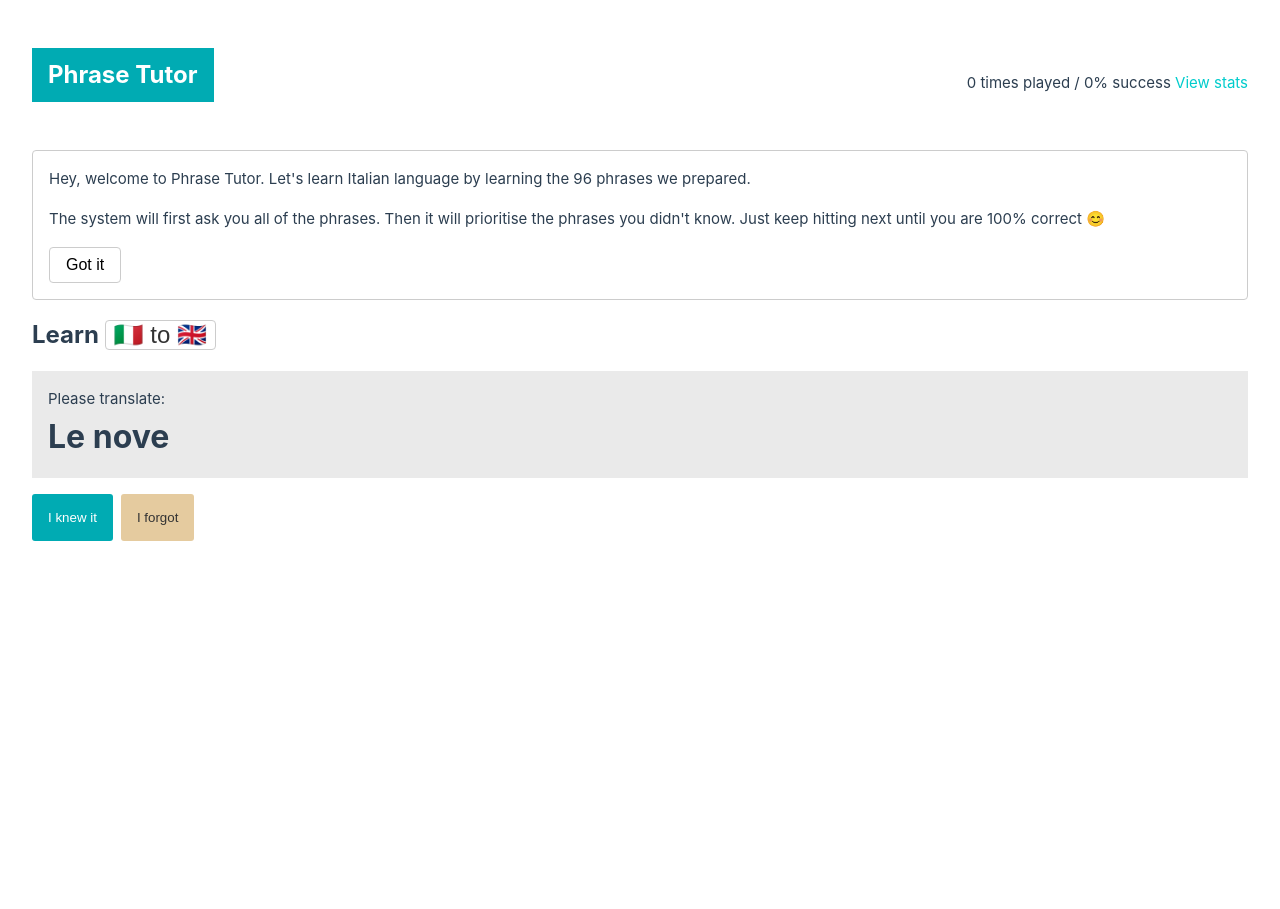
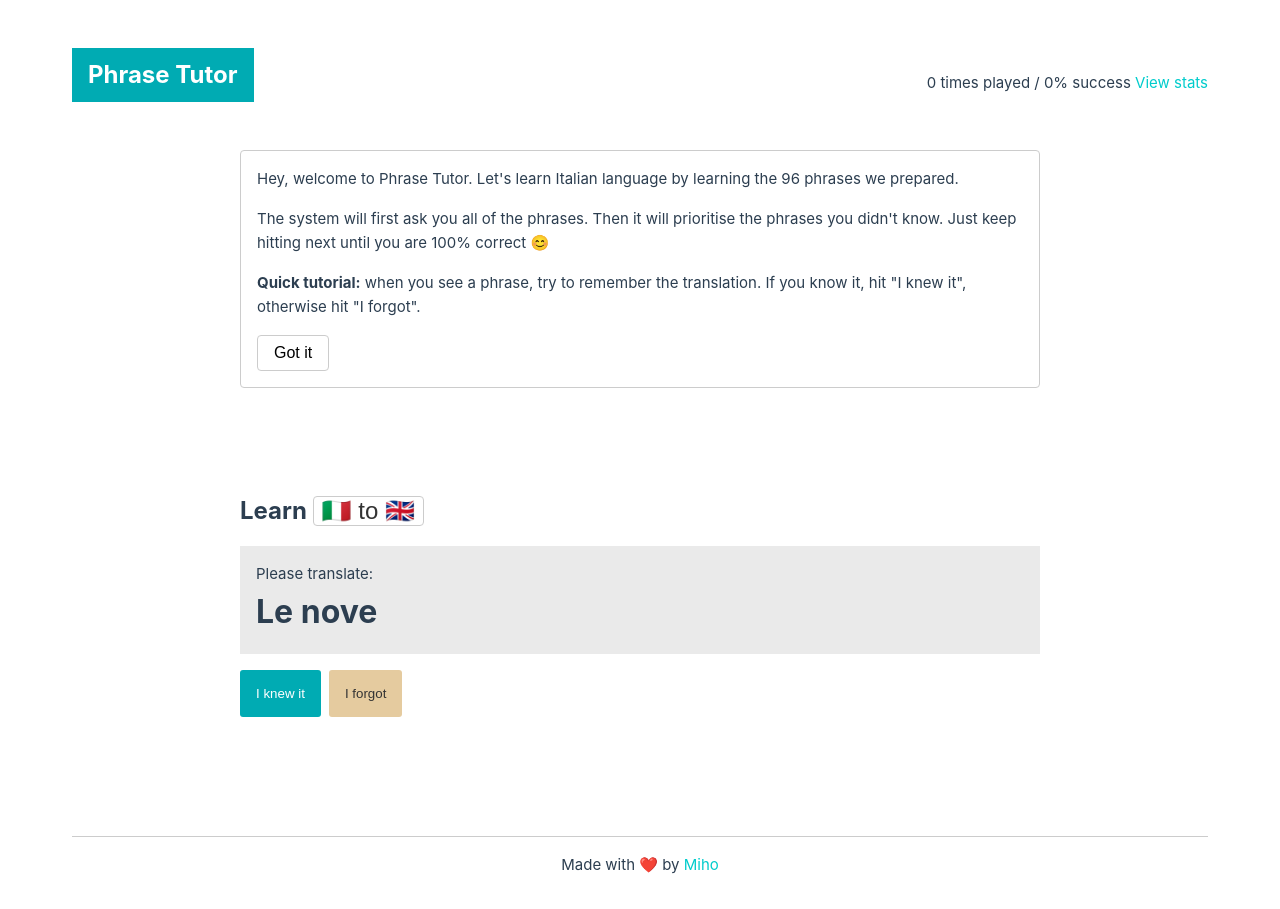
Before and after one commit to infomiho/phrase-tutor-supabase, a Vue app: page / in a window 1280 px wide. Before the commit the page ends 800 px from the top, so only its background shows below. Built offline with nearby package versions, Linux system fonts and the light colour scheme.

Commit message:
Updates styling
Signed-off-by: Mihovil Ilakovac <mihovil@ilakovac.com>

```diff
--- a/index.html
+++ b/index.html
@@ -4,7 +4,7 @@
     <meta charset="UTF-8">
     <link rel="icon" href="/favicon.ico">
     <meta name="viewport" content="width=device-width, initial-scale=1.0">
-    <title>Vite App</title>
+    <title>Phrases Tutor</title>
   </head>
   <body>
     <div id="app"></div>
--- a/src/App.vue
+++ b/src/App.vue
@@ -33,12 +33,24 @@ const summary = computed(() => store.summary);
       the phrases you didn't know. Just keep hitting next until you are 100%
       correct 😊
     </p>
+    <p>
+      <strong>Quick tutorial:</strong> when you see a phrase, try to remember
+      the translation. If you know it, hit "I knew it", otherwise hit "I
+      forgot".
+    </p>
     <div>
       <button @click="generalStore.dismissIntro" class="dismiss">Got it</button>
     </div>
   </div>
 
   <RouterView />
+
+  <footer>
+    <p>
+      Made with ❤️ by
+      <a href="https://ilakovac.com" target="_blank">Miho</a>
+    </p>
+  </footer>
 </template>
 
 <style scoped>
@@ -75,7 +87,8 @@ h2 {
   border: 1px solid #ccc;
   border-radius: 4px;
   padding: 1rem;
-  margin-bottom: 1rem;
+  margin: 0 auto 1rem;
+  max-width: 800px;
 }
 .intro p + p {
   margin-top: 1rem;
@@ -86,10 +99,17 @@ button.dismiss {
   border-radius: 4px;
   padding: 0.5rem 1rem;
   font-size: 1rem;
+  cursor: pointer;
   margin-top: 1rem;
-  cursor: pointer;
 }
 button.dismiss:hover {
   background-color: #eee;
 }
+
+footer {
+  margin-top: 2rem;
+  padding-top: 1rem;
+  border-top: 1px solid #ccc;
+  text-align: center;
+}
 </style>
--- a/src/assets/main.css
+++ b/src/assets/main.css
@@ -1,7 +1,7 @@
 @import './base.css';
 
 #app {
-  max-width: 1280px;
+  max-width: 1200px;
   margin: 0 auto;
   padding: 2rem;
 
--- a/src/views/HomeView.vue
+++ b/src/views/HomeView.vue
@@ -35,10 +35,12 @@ function switchLanguages() {
 
 <template>
   <main class="home">
+    <div class="content">
       <h1>
         Learn
         <button @click="switchLanguages">
-        {{ nameToFlagEmoji[questionLang] }} to {{ nameToFlagEmoji[answerLang] }}
+          {{ nameToFlagEmoji[questionLang] }} to
+          {{ nameToFlagEmoji[answerLang] }}
         </button>
       </h1>
       <QuestionBox
@@ -50,10 +52,21 @@ function switchLanguages() {
         @correct="markAnswer(true)"
         @incorrect="markAnswer(false)"
       />
+    </div>
   </main>
 </template>
 
 <style scoped>
+main {
+  display: flex;
+  justify-content: center;
+  align-items: center;
+  min-height: 50vh;
+}
+.content {
+  flex: 1;
+  max-width: 800px;
+}
 h1 {
   margin-bottom: 1rem;
   font-size: 1.5rem;
```
Lines whose indentation alone changed are shown as unchanged.
